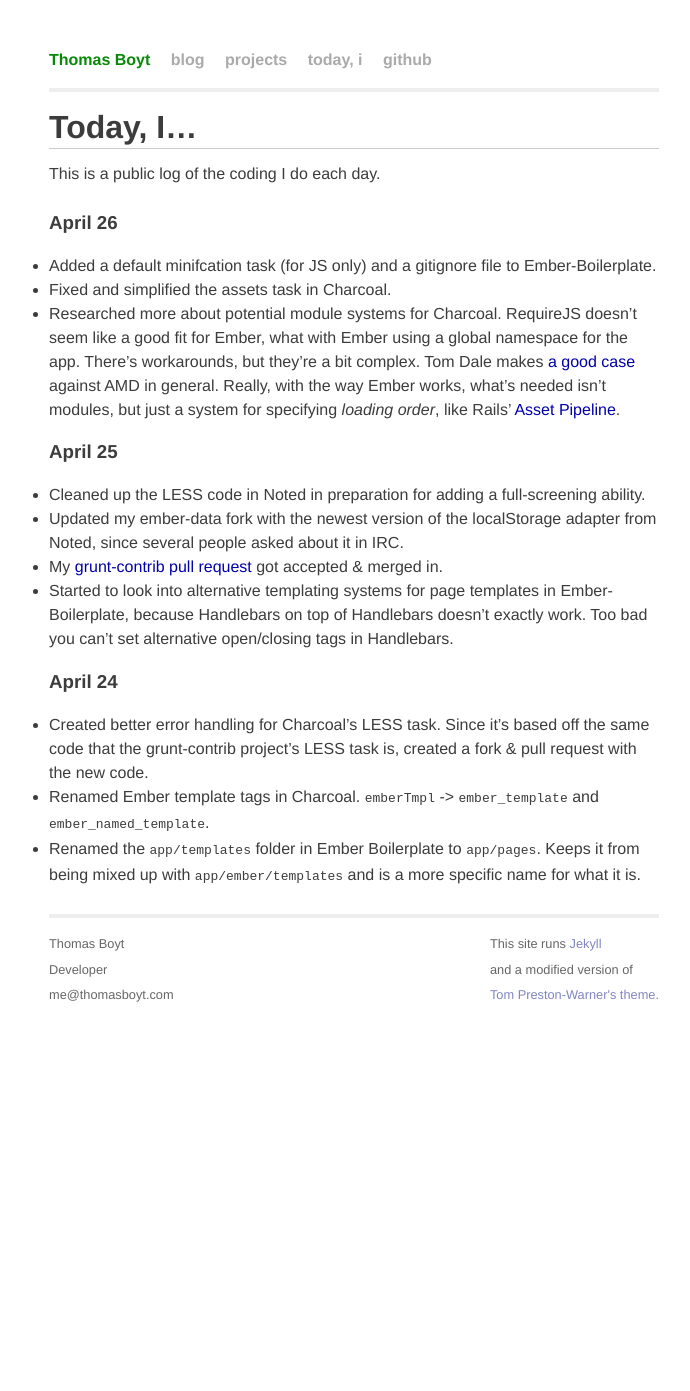
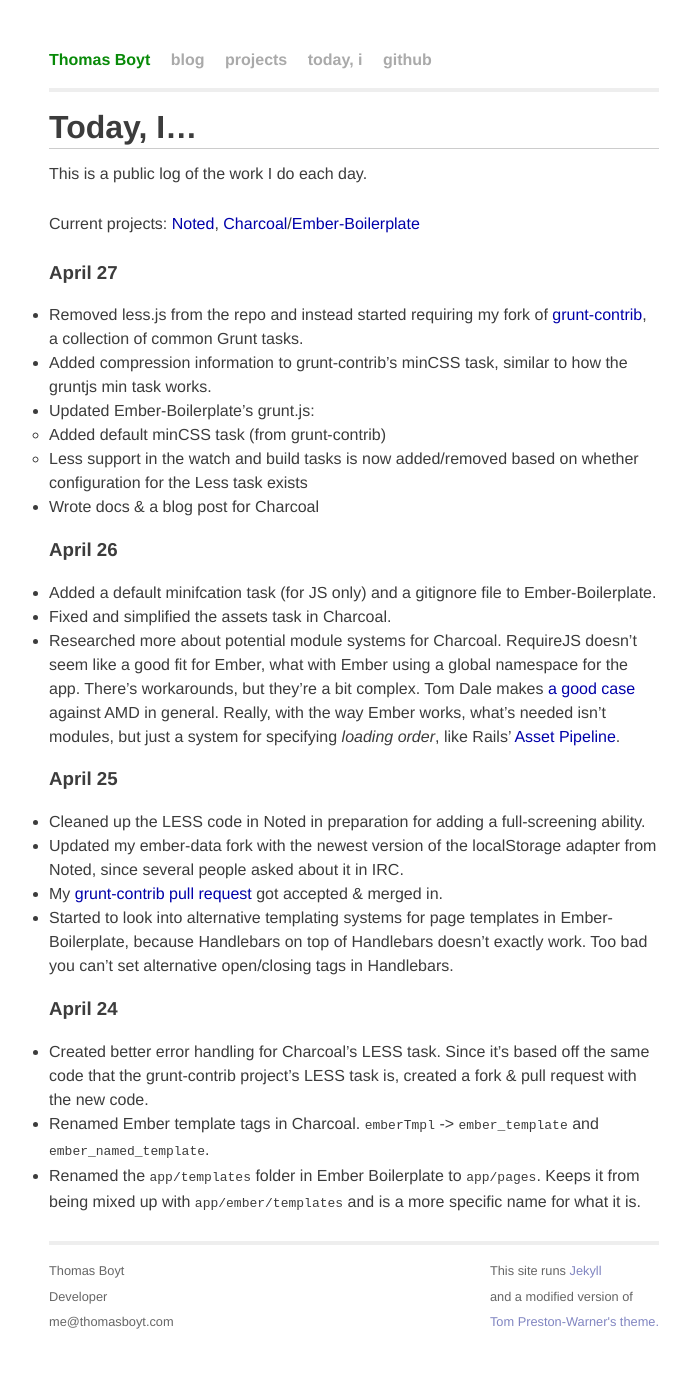
Before and after one commit to thomasboyt/thomasboyt.github.com, a Jekyll site: the page built from todayi.md, in a window 1280 px wide. Shown: the whole page, without its empty margins (286-976 px from the left). Built offline with Jekyll 4.4.1, drawn with Linux system fonts in a browser that asks for light colours; nearby versions of some CDN libraries; library files that are not in the unit come from our copies; before the commit the page ends 1064 px from its top, so only the background shows below that.

Commit message:
today, i... apr 27

```diff
--- a/todayi.md
+++ b/todayi.md
@@ -6,7 +6,18 @@
 
 # Today, I...
 
-This is a public log of the coding I do each day.
+This is a public log of the work I do each day.
+
+Current projects: [Noted](https://github.com/thomasboyt/Noted), [Charcoal](https://github.com/thomasboyt/Charcoal)/[Ember-Boilerplate](https://github.com/thomasboyt/Ember-Boilerplate)
+
+### April 27
+
+* Removed less.js from the repo and instead started requiring my fork of [grunt-contrib](https://github.com/gruntjs/grunt-contrib), a collection of common Grunt tasks.
+* Added compression information to grunt-contrib's minCSS task, similar to how the gruntjs min task works.
+* Updated Ember-Boilerplate's grunt.js:
+  * Added default minCSS task (from grunt-contrib)
+  * Less support in the watch and build tasks is now added/removed based on whether configuration for the Less task exists
+* Wrote docs & a blog post for Charcoal
 
 ### April 26
 
```
